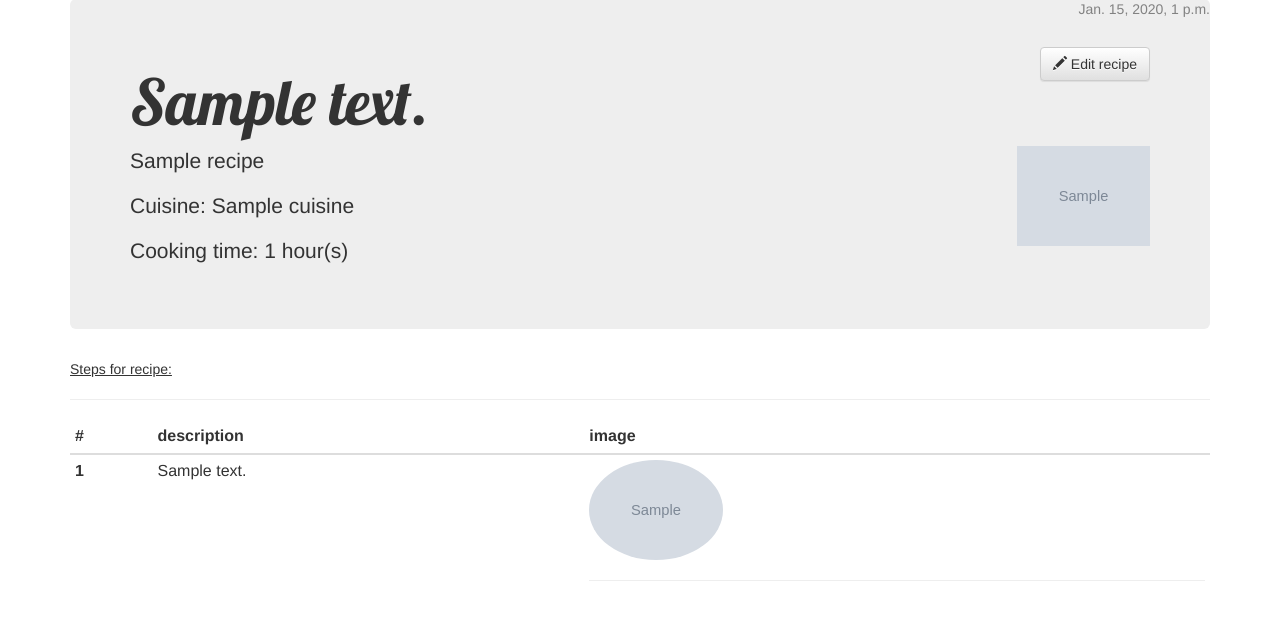
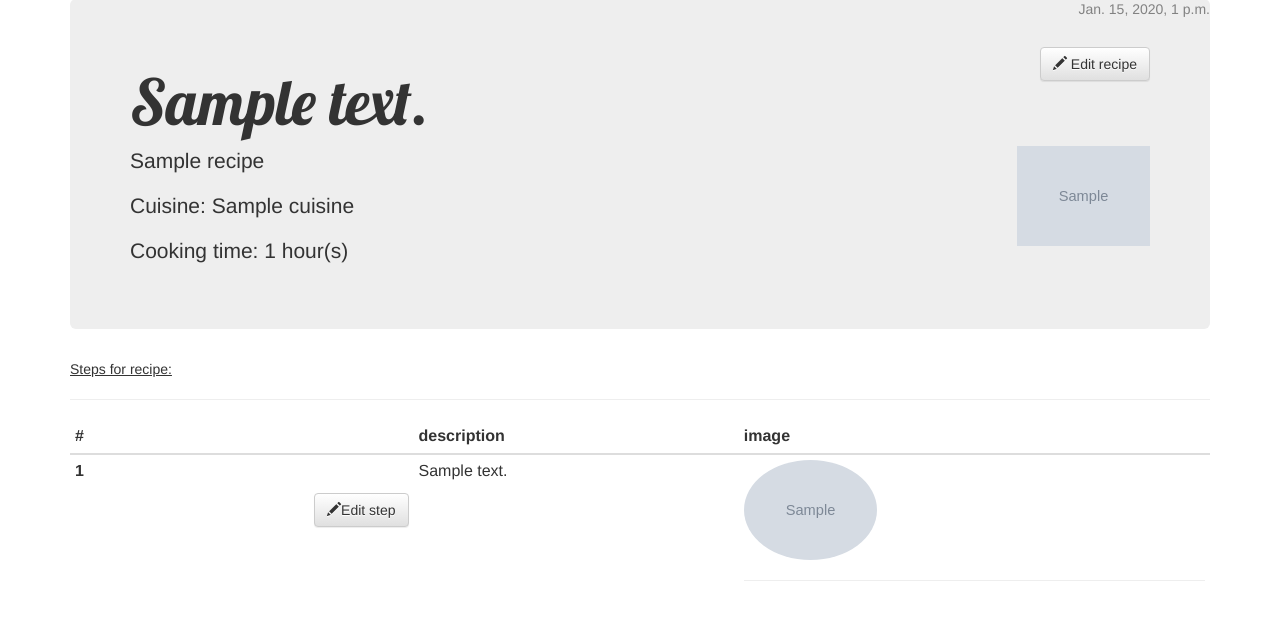
Before and after one commit to tbatishcheva/recipes, a Django app: page /recipe/1/ in a window 1280 px wide. Shown: the part 81-701 px from the top of the page. Run offline with Django 3.2, Linux system fonts and the light colour scheme; a user stored in the database is signed in; tables that the repository leaves empty hold one stand-in row (values such as "Sample post"); grey boxes marked "Sample" are stand-in pictures; some libraries are stand-ins or nearby versions.

Commit message:
edit steps

```diff
--- a/recipes/forms.py
+++ b/recipes/forms.py
@@ -41,6 +41,5 @@ class UserForm(forms.ModelForm):
 class StepForm(forms.ModelForm):
     class Meta:
         model = Step
-        fields = ("description",
-                  "img"
-                  )
+        fields = ('description',
+                  'img')
--- a/recipes/models.py
+++ b/recipes/models.py
@@ -46,7 +46,6 @@ class Recipe(models.Model):
     creation_time = models.DateTimeField(default=timezone.now)
     update_time = models.DateTimeField(default=timezone.now)
 
-
     def __str__(self):
         return self.name
 
--- a/recipes/templates/recipes/recipe_detail.html
+++ b/recipes/templates/recipes/recipe_detail.html
@@ -1,6 +1,8 @@
 {% extends 'recipes/base.html' %}
 
 {% block content %}
+{% if user.is_authenticated %}
+
 <div class="post">
     {% if recipe.creation_time %}
     <div class="date">
@@ -20,10 +22,12 @@
     </div>
 
     <div class="recipe">
+
         <div class="date">
+
         </div>
         <p><u>Steps for recipe:</u></p>
-    </div>
+        </div>
     <hr>
     <table class="table table-condensed">
         <thead>
@@ -38,6 +42,9 @@
         <tr>
             <th>
                 <p>{{ step.number|linebreaksbr }}</p>
+            <a class="btn btn-default pull-right" href="{% url 'step_edit' pk=step.pk %}"><span
+                class="glyphicon glyphicon-pencil"></span>Edit step</a>
+
             </td>
             </th>
 
@@ -53,4 +60,7 @@
         </tbody>
     </table>
 </div>
+{% else %}
+<h1><b class="text-muted">{{ "Welcome to Recipes! You have to LogIn or Register." }}</b></h1>
+{% endif %}
 {% endblock %}
--- a/recipes/templates/recipes/recipe_edit.html
+++ b/recipes/templates/recipes/recipe_edit.html
@@ -2,8 +2,9 @@
 {% load bootstrap %}
 {{ form|bootstrap }}
 
+{% block content %}
+{% if user.is_authenticated %}
 
-{% block content %}
 <h1>Edit {{ form.field.name }}</h1>
 <form method="POST" class="recipe-form">{% csrf_token %}
     {{ form.name|bootstrap }}
@@ -14,4 +15,7 @@
 
     <button type="submit" class="save btn btn-default">Save</button>
 </form>
+{% else %}
+<h1><b class="text-muted">{{ "Welcome to Recipes! You have to LogIn or Register." }}</b></h1>
+{% endif %}
 {% endblock %}
--- a/recipes/urls.py
+++ b/recipes/urls.py
@@ -10,5 +10,6 @@ urlpatterns = [
     url(r'^login/$', views.LoginFormView.as_view(), name='login'),
     url(r'^logout/$', views.LogoutView.as_view(), name='logout'),
     url(r'^author/(?P<pk>[0-9]+)/$', views.author, name='author'),
+    url(r'^step/(?P<pk>[0-9]+)/edit/$', views.step_edit, name='step_edit'),
 
 ]
--- a/recipes/views.py
+++ b/recipes/views.py
@@ -7,8 +7,9 @@ from django.contrib.auth.forms import AuthenticationForm
 from django.contrib.auth import login, authenticate
 from django.http import HttpResponseRedirect
 from django.views.generic.base import View
-from django.contrib.auth import logout
+from django.contrib.auth import logout, update_session_auth_hash
 from django.contrib.auth.models import User
+
 
 
 def recipes_list(request):
@@ -50,15 +51,15 @@ def recipe_edit(request, pk):
 
 
 def step_edit(request, pk):
-    step = get_object_or_404(Step, recipe=pk)
+    step = get_object_or_404(Step, pk=pk)
     if request.method == "POST":
         form = StepForm(request.POST, instance=step)
         if form.is_valid():
             step = form.save(commit=False)
             step.save()
-            return redirect('recipe_detail', pk=step.pk)
+            return redirect('recipe_detail', pk=step.recipe.pk)
     else:
-        form = RecipeForm(instance=step)
+        form = StepForm(instance=step)
     return render(request, 'recipes/step_edit.html', {'form': form})
 
 
@@ -105,7 +106,7 @@ def author(request, pk):
             user = form.save(commit=False)
             user.set_password(request.POST['password'])
             user.save()
-            return redirect('/', pk=user.pk)
+            return redirect('/login/', pk=user.pk)
     else:
         form = UserForm(instance=user)
     return render(request, 'recipes/author.html', {'form': form})
```
Also changed, not shown: recipes/templates/recipes/step_edit.html (+11 -1 lines).
